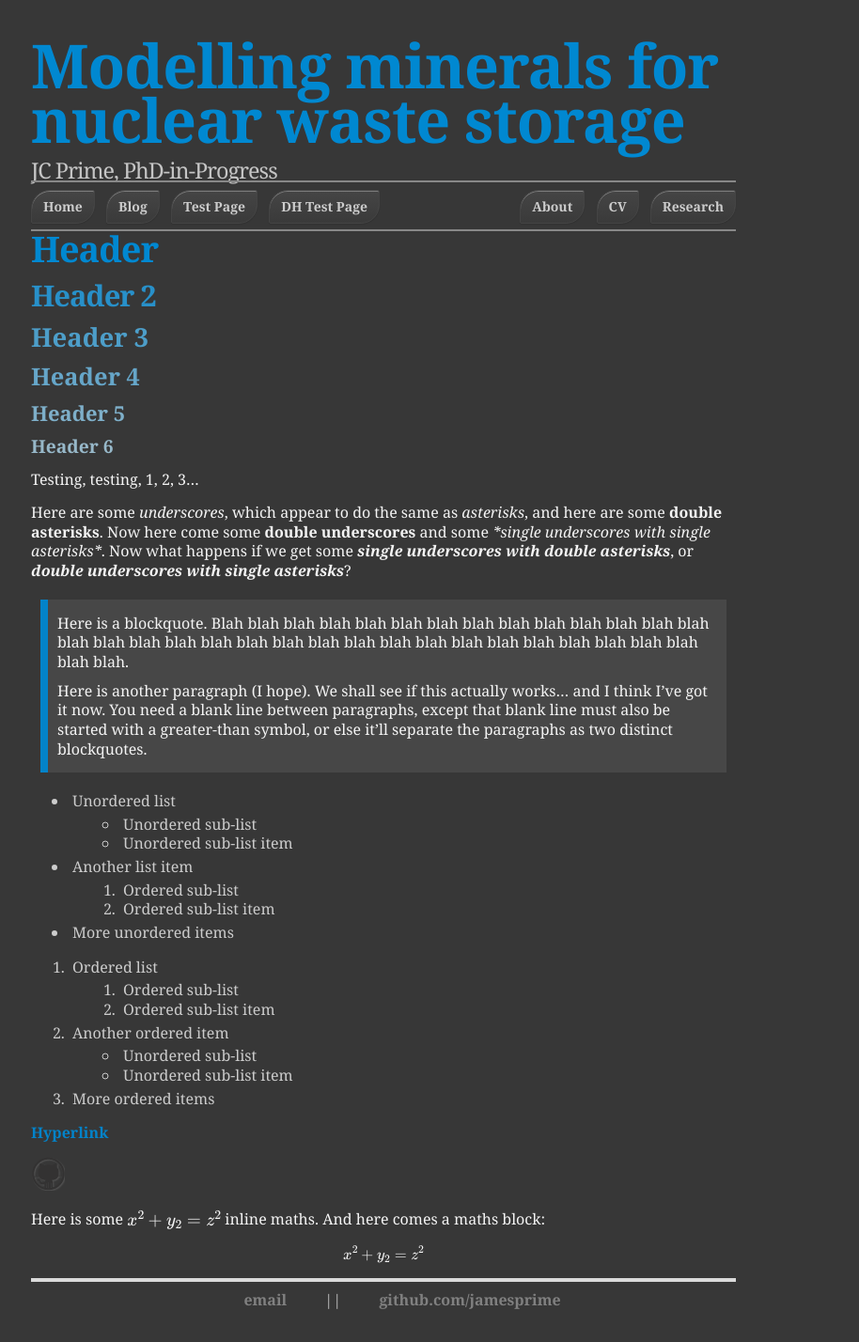
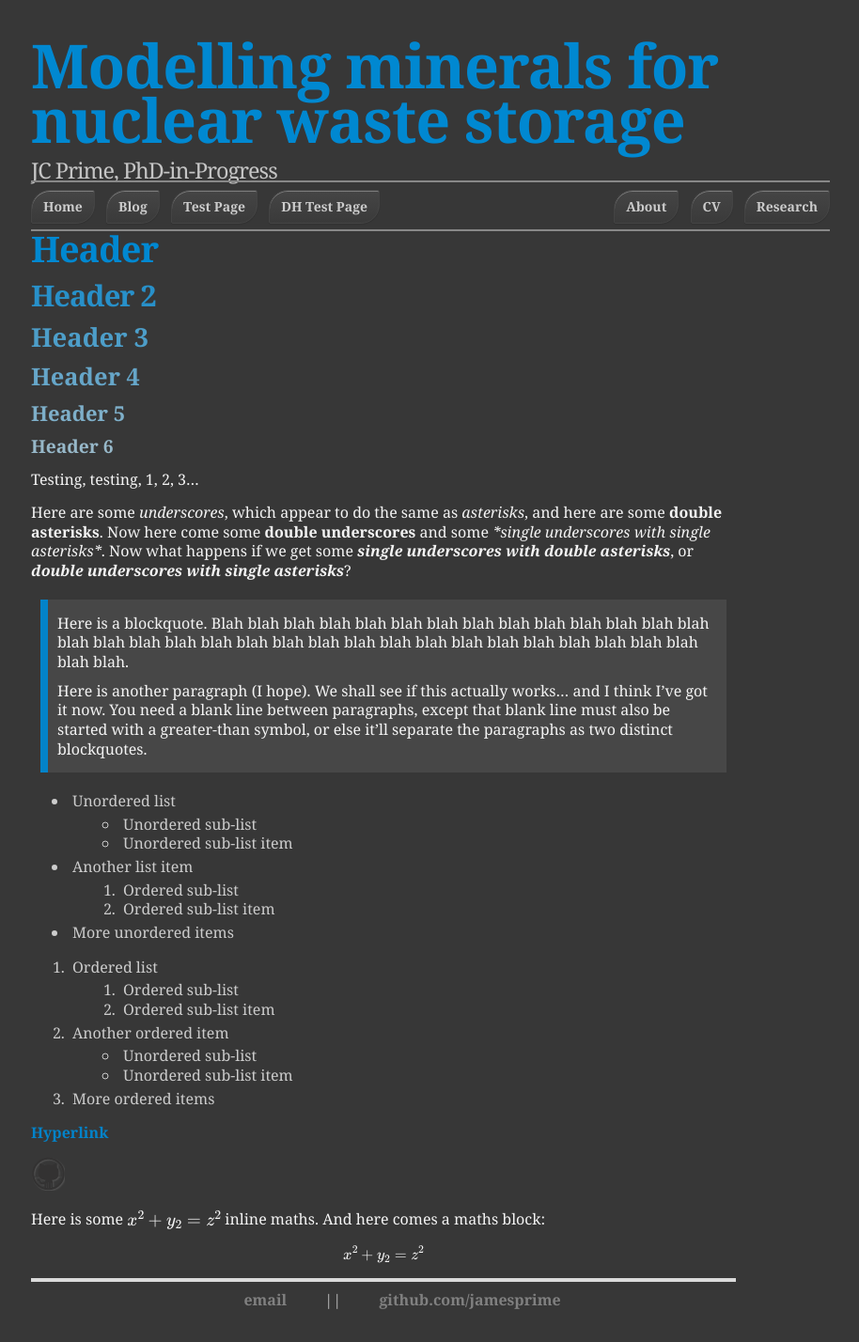
Before and after one commit to jamesprime/jamesprime.github.io, a Jekyll site: the page built from _pages/dhtest/index.md, in a window 1280 px wide. Shown: the whole page at 94% size, without its empty margins (232-1146 px from the left). Built offline with Jekyll 4.4.1, drawn with Linux system fonts in a browser that asks for light colours; nearby versions of some CDN libraries; formulas are drawn with MathJax 3.

Commit message:
Updated /_sass/uberduper.scss
Changed .banner width:750px to 850px, as a test

```diff
--- a/_sass/uberduper.scss
+++ b/_sass/uberduper.scss
@@ -234,7 +234,7 @@ div.slogan {
     height: 40px;
     line-height: 40px; // Trick to centre contents vertically, from https://www.w3schools.com/css/css_align.asp
     // margin-right: -382px;
-    width: 750px;
+    width: 850px;
     position: relative;
     // top: 115px;
     // background: #fc0;
```
